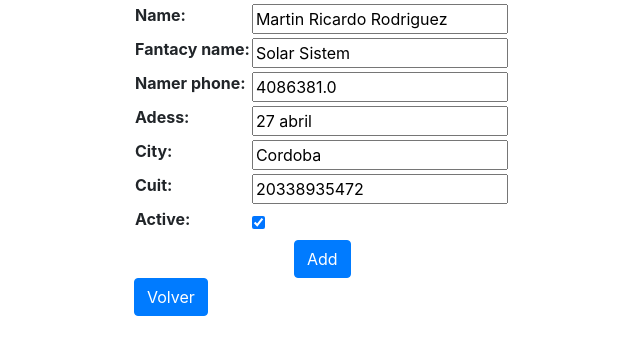
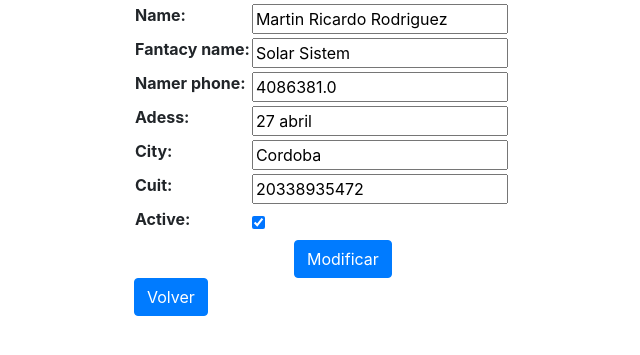
Before and after one commit to grupo5coder/proyectoG5, a Django app: page /Client/update-client/7/ in a window 1280 px wide. Shown: the part 140-495 px from the top of the page, without its empty margins (26-666 px from the left). Run offline with Django 4.2, Linux system fonts and the light colour scheme; data comes from the database, SQL or seed files in the repository.

Commit message:
modificar

```diff
--- a/templates/update_client.html
+++ b/templates/update_client.html
@@ -13,7 +13,7 @@ Modificar Clientes
     <table>
         {{form.as_table}}
     </table>
-    <input class="btn btn-primary" style="margin-left:10rem;margin-top:0rem" type="submit" , value="Add">
+    <input class="btn btn-primary" style="margin-left:10rem;margin-top:0rem" type="submit" , value="Modificar">
 </form>
 <form method="get" action="/Products/">
     <input class="btn btn-primary" style="margin-left:10rem;margin-top:0rem" type="submit" style="color: white" value="Volver" />
```
